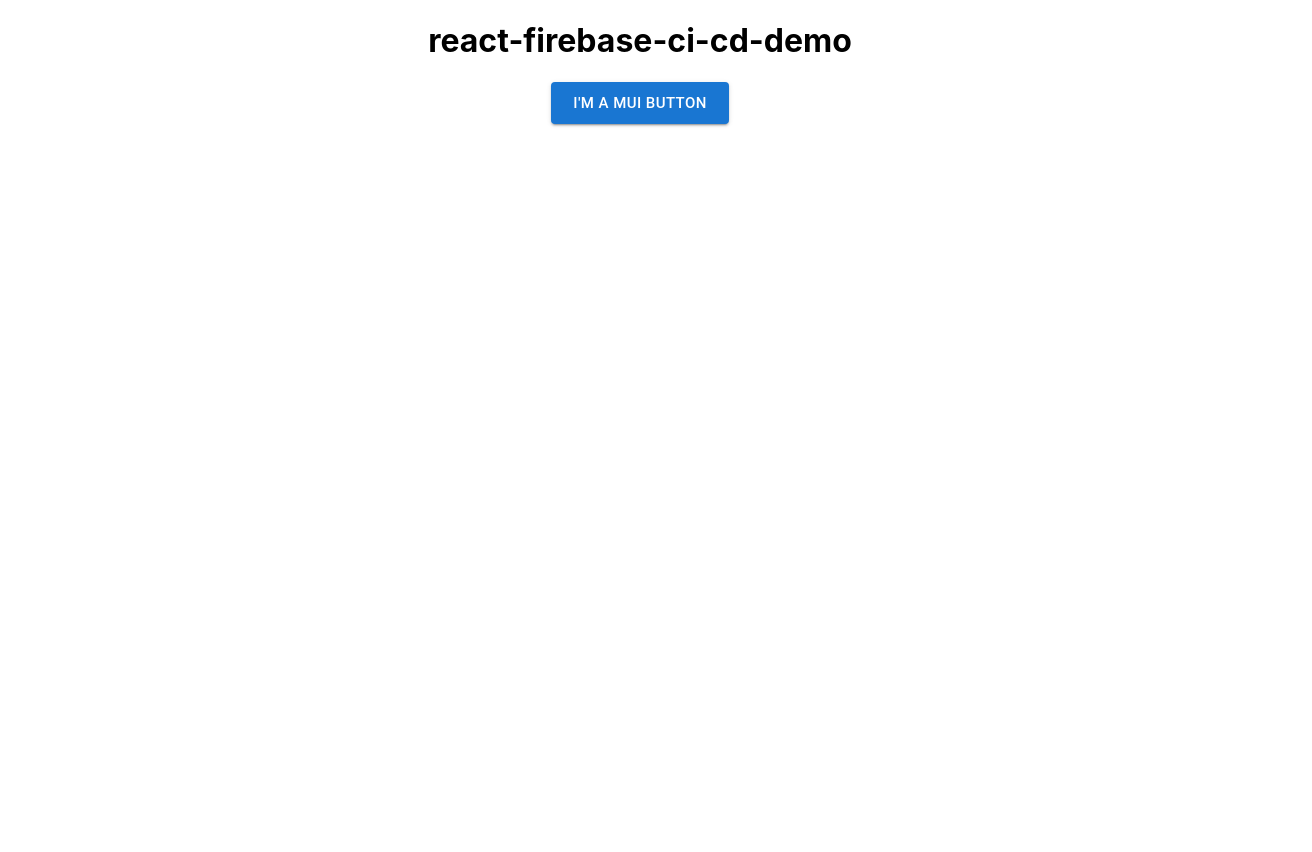
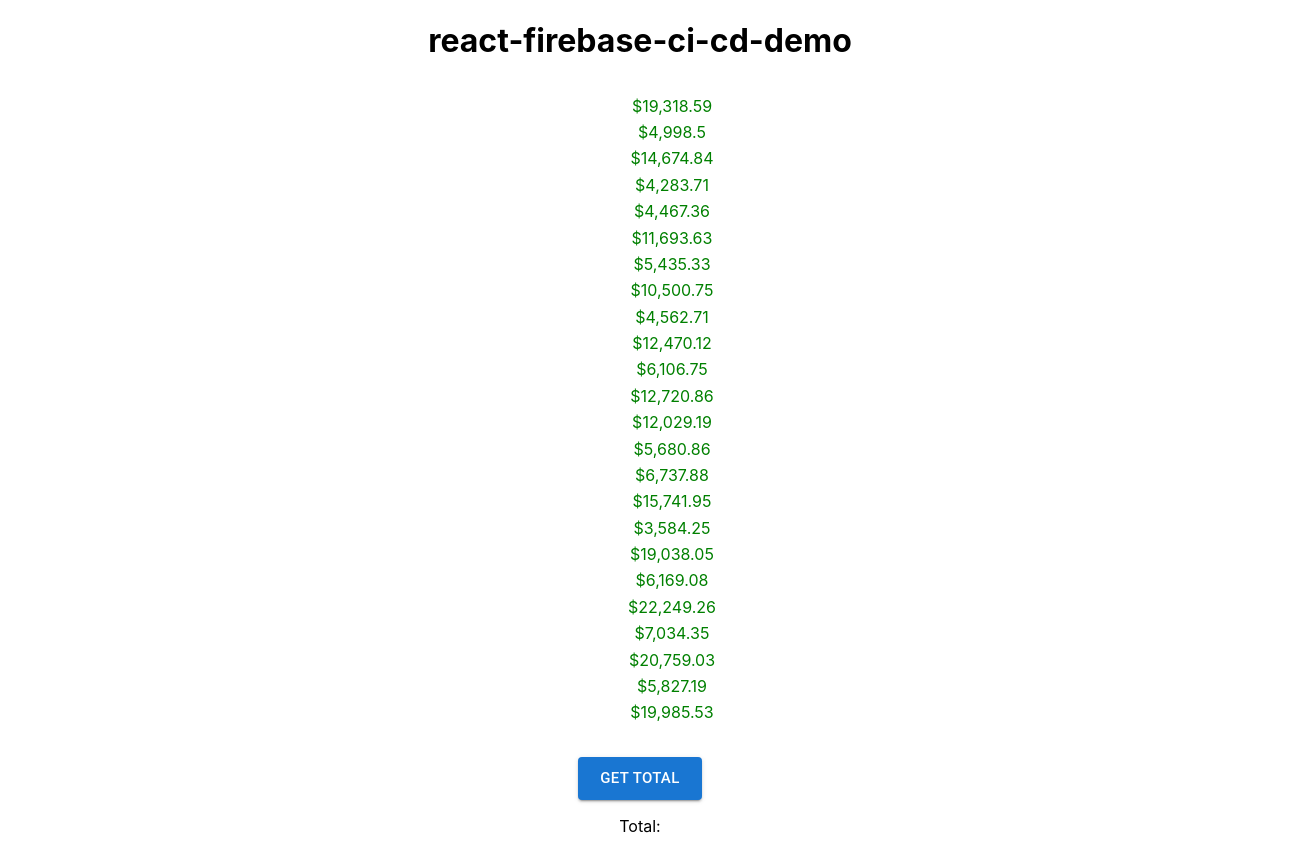
Before and after one commit to victortwu/react-ci-cd-demo, a React (Create React App) app: page / in a window 1280 px wide. Shown: the whole page, 1312 px wide, since content can reach past the window. Before the commit the page ends 800 px from the top, so only its background shows below. Built offline with nearby package versions, Linux system fonts and the light colour scheme.

Commit message:
created getTotal util and added to ui

```diff
--- a/src/App.tsx
+++ b/src/App.tsx
@@ -1,12 +1,29 @@
-import React from 'react';
+import { useState } from 'react';
 import Button from '@mui/material/Button';
+import { revenues } from './data/revenues.data'
+import { getTotal } from './utils/getTotal.utils';
 import './App.css';
 
 function App() {
+  const [total, setTotal] = useState('')
+
   return (
     <div className="App">
       <h1>react-firebase-ci-cd-demo</h1>
-      <Button onClick={()=> alert('Hello There!')} variant='contained' size='large'>I'm a MUI Button</Button>
+      <div style={{
+        width: '100%',
+        margin: '2rem',
+        display: 'flex',
+        flexDirection: 'column',
+        justifyContent: 'space-evenly',
+        color: 'green'
+      }}>
+        {
+          revenues.map((amt,i)=> (<span key={`${i}-${amt}`} style={{margin: '0.2rem'}}>{amt}</span>))
+        }
+      </div>
+      <Button data-testid='abc123' onClick={() => setTotal(getTotal(revenues))} variant='contained' size='large'>Get Total</Button>
+        <p>Total: <span style={{color: 'green'}}>{total}</span></p>
     </div>
   );
 }
--- /dev/null
+++ b/src/data/revenues.data.tsx
@@ -0,0 +1,14 @@
+export const revenues:string[] = [
+    '$19,318.59', '$4,998.5',
+    '$14,674.84', '$4,283.71',
+    '$4,467.36', '$11,693.63',
+    '$5,435.33', '$10,500.75',
+    '$4,562.71', '$12,470.12',
+    '$6,106.75', '$12,720.86',
+    '$12,029.19', '$5,680.86',
+    '$6,737.88', '$15,741.95',
+    '$3,584.25', '$19,038.05',
+    '$6,169.08', '$22,249.26',
+    '$7,034.35', '$20,759.03',
+    '$5,827.19', '$19,985.53'
+]
--- /dev/null
+++ b/src/utils/getTotal.utils.tsx
@@ -0,0 +1,10 @@
+const currencyStringToInteger = (str:string) => {
+    const removedDollarSignAndComma = str.replace('$', '').replace(',', '')
+    return Number(removedDollarSignAndComma)
+}
+
+export const getTotal = (currencyArr:string[]):string => {
+    const integerArr = currencyArr.map(amt => currencyStringToInteger(amt))
+    const total = integerArr.reduce((prev, curr) => prev + curr)
+    return `$${new Intl.NumberFormat().format(total)}`
+}
```
Also changed, not shown: 2 other files (tests, documents, lock files or other folders).
